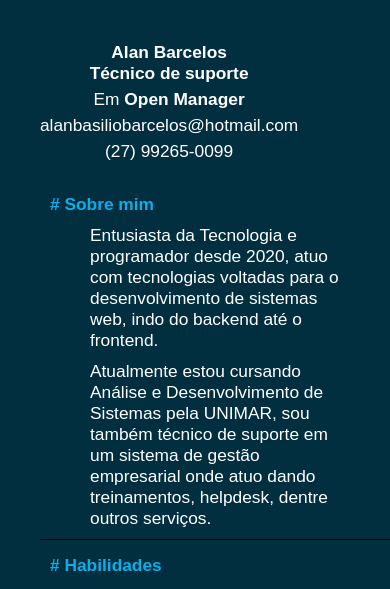
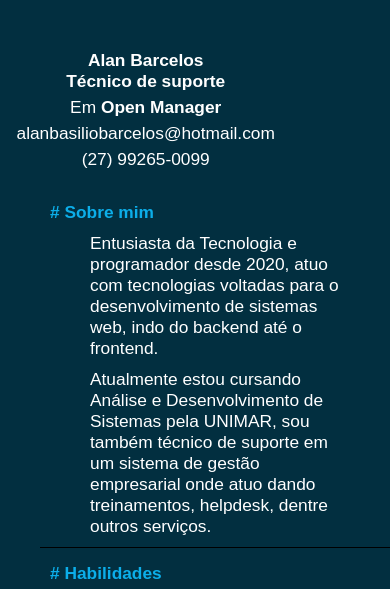
Before and after one commit to alanbarcelos1998/portfolio, a plain HTML site: page index.html in a window 390 px wide. Shown: the top 589 px of the page. Drawn offline with nearby package versions, Linux system fonts and the light colour scheme.

Commit message:
style update

```diff
--- a/style.css
+++ b/style.css
@@ -121,7 +121,7 @@ article p{
        flex-direction: row;
        flex-wrap: wrap;
        margin-top: 10%;
-       margin-right: 70%;
+       margin-right: 90%;
        padding: 12px;
        text-align: center;
 
```
